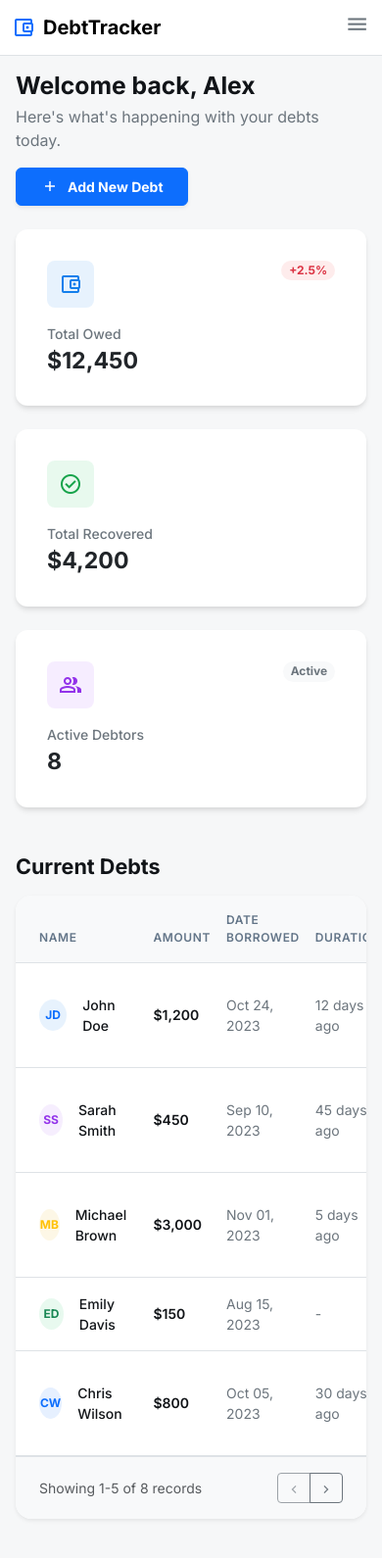
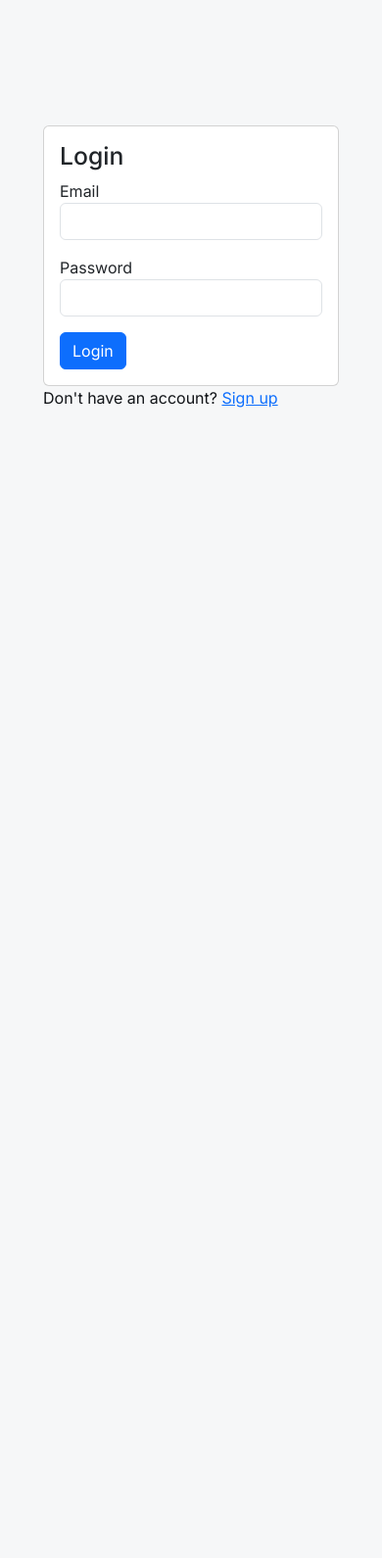
Before and after one commit to jsn-afons/debt_manager, a Flask app: page / in a window 390 px wide. Shown: the whole page at 98% size. After the commit the page ends 416 px from the top, so only its background shows below. Run offline with Flask 3, Linux system fonts and the light colour scheme.

Commit message:
Modify html templates to only show sidebar when neccessary, create forms.py, create login page

```diff
--- a/database.py
+++ b/database.py
@@ -38,7 +38,7 @@ class Debtors(db.Model):
     __tablename__ = "debtors"
     id: Mapped[int] = mapped_column(Integer, primary_key=True)
     debtor_name: Mapped[str] = mapped_column(String(250), nullable=False)
-    date_borrowed: Mapped[date] = mapped_column(Date)
+    date_borrowed: Mapped[date] = mapped_column(Date) #Filled by me automatically
     amount_borrowed: Mapped[float] = mapped_column(Float)
     promised_payment_date: Mapped[date] = mapped_column(Date, nullable=True, default=datetime.utcnow)
     user_id: Mapped[int] = mapped_column(Integer, ForeignKey("users.id"), nullable=False)
--- /dev/null
+++ b/forms.py
@@ -0,0 +1,20 @@
+from flask_wtf import FlaskForm
+from wtforms import StringField, PasswordField, EmailField, DateField, FloatField, SelectField, TextAreaField
+from wtforms.validators import DataRequired, Email, Optional
+
+class LoginForm(FlaskForm):
+    email = EmailField("Email", validators=[DataRequired(), Email()])
+    password = PasswordField("Password", validators=[DataRequired()])
+
+class SignUpForm(FlaskForm):
+    first_name = StringField("First Name", validators=[DataRequired()])
+    last_name = StringField("Last Name", validators=[DataRequired()])
+    email = EmailField("Email", validators=[DataRequired(), Email()])
+    password = PasswordField("Password", validators=[DataRequired()])
+
+class AddDebtForm(FlaskForm):
+    debtor_name = StringField("Debtor Name", validators=[DataRequired()])
+    amount_borrowed = FloatField("Amount Borrowed", validators=[DataRequired()])
+    promised_payment_date = DateField("Promised Payment Date", validators=[Optional()])
+    status = SelectField("Status", choices=[("Active", "Active"), ("Paid", "Paid"), ("Overdue", "Overdue"), ("Forgiven", "Forgiven")])
+    description = TextAreaField("Description", validators=[Optional()])
--- a/main.py
+++ b/main.py
@@ -1,13 +1,36 @@
-from flask import Flask, request, render_template, url_for
+from flask import Flask, request, render_template, url_for, flash, redirect
 from flask_sqlalchemy import SQLAlchemy
 from database import db, User, Debtors
+from forms import *
+import os
+from dotenv import load_dotenv
+
+load_dotenv()
 
 app = Flask(__name__)
 app.config['SQLALCHEMY_DATABASE_URI'] = 'sqlite:///debt_collector.db'
+app.config['SECRET_KEY'] = os.getenv('FLASK_SECRET_KEY')
 db.init_app(app)
 
-@app.route('/')
-def home():
+@app.route('/', methods=['GET', 'POST'])
+def login():
+    form = LoginForm()
+    if request.method == 'POST':
+        if form.validate_on_submit():
+            email = form.email.data
+            user = db.session.execute(db.select(User).where(User.email == email)).scalar_one_or_none()
+            if user and user.verify_password(form.password.data):
+                return redirect(url_for('dashboard'))
+            else:
+                flash('Invalid email or password')
+    return render_template('login.html', form=form)
+
+@app.route('/signup', methods=['GET', 'POST'])
+def signup():
+    return render_template('signup.html')
+
+@app.route('/dashboard', methods=['GET', 'POST'])
+def dashboard():
     return render_template('index.html')
 
 if __name__ == '__main__':
--- a/templates/base.html
+++ b/templates/base.html
@@ -37,9 +37,13 @@
         }
 
         .main-content {
-            margin-left: 280px;
             min-height: 100vh;
             padding: 2rem;
+            transition: margin-left 0.3s ease-in-out;
+        }
+
+        .layout-with-sidebar .main-content {
+            margin-left: 280px;
         }
 
         @media (max-width: 991.98px) {
@@ -52,7 +56,7 @@
                 transform: translateX(0);
             }
 
-            .main-content {
+            .layout-with-sidebar .main-content {
                 margin-left: 0;
                 padding: 1rem;
             }
@@ -182,21 +186,17 @@
     </style>
 </head>
 
-<body>
-    <nav class="navbar navbar-light bg-white border-bottom d-lg-none sticky-top">
-        <div class="container-fluid">
-            <a class="navbar-brand d-flex align-items-center gap-2" href="#">
-                <span class="material-symbols-outlined text-primary">account_balance_wallet</span>
-                <span class="fw-bold">DebtTracker</span>
-            </a>
-            <button class="btn btn-link text-secondary p-0" data-bs-target="#sidebarOffcanvas"
-                data-bs-toggle="offcanvas" type="button">
-                <span class="material-symbols-outlined fs-2">menu</span>
-            </button>
-        </div>
-    </nav>
+<body class="{% block body_class %}{% endblock %}">
+    {% block navbar %}
+    <!-- Nav Bar -->
+    {% endblock %}
+    {% block sidebar %}
+    <!-- Sidebar -->
+    {% endblock %}
 
-    {% block content %}{% endblock %}
+    <main class="main-content">
+        {% block content %}{% endblock %}
+    </main>
 
     <script crossorigin="anonymous" integrity="sha384-C6RzsynM9kWDrMNeT87bh95OGNyZPhcTNXj1NW7RuBCsyN/o0jlpcV8Qyq46cDfL"
         src="https://cdn.jsdelivr.net/npm/bootstrap@5.3.2/dist/js/bootstrap.bundle.min.js"></script>
--- a/templates/index.html
+++ b/templates/index.html
@@ -1,5 +1,23 @@
 {% extends "base.html" %}
-{% block content %}
+
+{% block body_class %}layout-with-sidebar{% endblock %}
+{% block navbar %}
+<!-- Nav Bar -->
+<nav class="navbar navbar-light bg-white border-bottom d-lg-none sticky-top">
+    <div class="container-fluid">
+        <a class="navbar-brand d-flex align-items-center gap-2" href="#">
+            <span class="material-symbols-outlined text-primary">account_balance_wallet</span>
+            <span class="fw-bold">DebtTracker</span>
+        </a>
+        <button class="btn btn-link text-secondary p-0" data-bs-target="#sidebarOffcanvas" data-bs-toggle="offcanvas"
+            type="button">
+            <span class="material-symbols-outlined fs-2">menu</span>
+        </button>
+    </div>
+</nav>
+{% endblock %}
+
+{% block sidebar %}
 <div class="offcanvas offcanvas-start" id="sidebarOffcanvas" tabindex="-1">
     <div class="offcanvas-header">
         <h5 class="offcanvas-title d-flex align-items-center gap-2">
@@ -68,7 +86,10 @@
         </div>
     </div>
 </aside>
-<main class="main-content">
+{% endblock %}
+
+
+{% block content %}
 <div class="container-fluid p-0">
     <div
         class="d-flex flex-column flex-md-row justify-content-between align-items-start align-items-md-center gap-3 mb-4">
@@ -264,6 +285,6 @@
         </div>
     </div>
 </div>
-</main>
+
 
 {% endblock %}
--- /dev/null
+++ b/templates/login.html
@@ -0,0 +1,29 @@
+{% extends "base.html" %}
+{% block content %}
+<div class="container pt-5 pb-5 mt-5 mb-5">
+    <div class="row">
+        <div class="col-md-6 offset-md-3">
+            <div class="card">
+                <div class="card-body">
+                    <h2>Login</h2>
+                    <form method="POST">
+                        {{ form.hidden_tag() }}
+                        <div class="mb-3">
+                            {{ form.email.label }}
+                            {{ form.email(class="form-control") }}
+                        </div>
+                        <div class="mb-3">
+                            {{ form.password.label }}
+                            {{ form.password(class="form-control") }}
+                        </div>
+                        <button type="submit" class="btn btn-primary">Login</button>
+                    </form>
+                </div>
+
+            </div>
+            <caption>Don't have an account? <a href="{{ url_for('signup') }}">Sign up</a></caption>
+        </div>
+    </div>
+</div>
+
+{% endblock %}
```
Also changed, not shown: 1 other file. Lines whose indentation alone changed are shown as unchanged.
